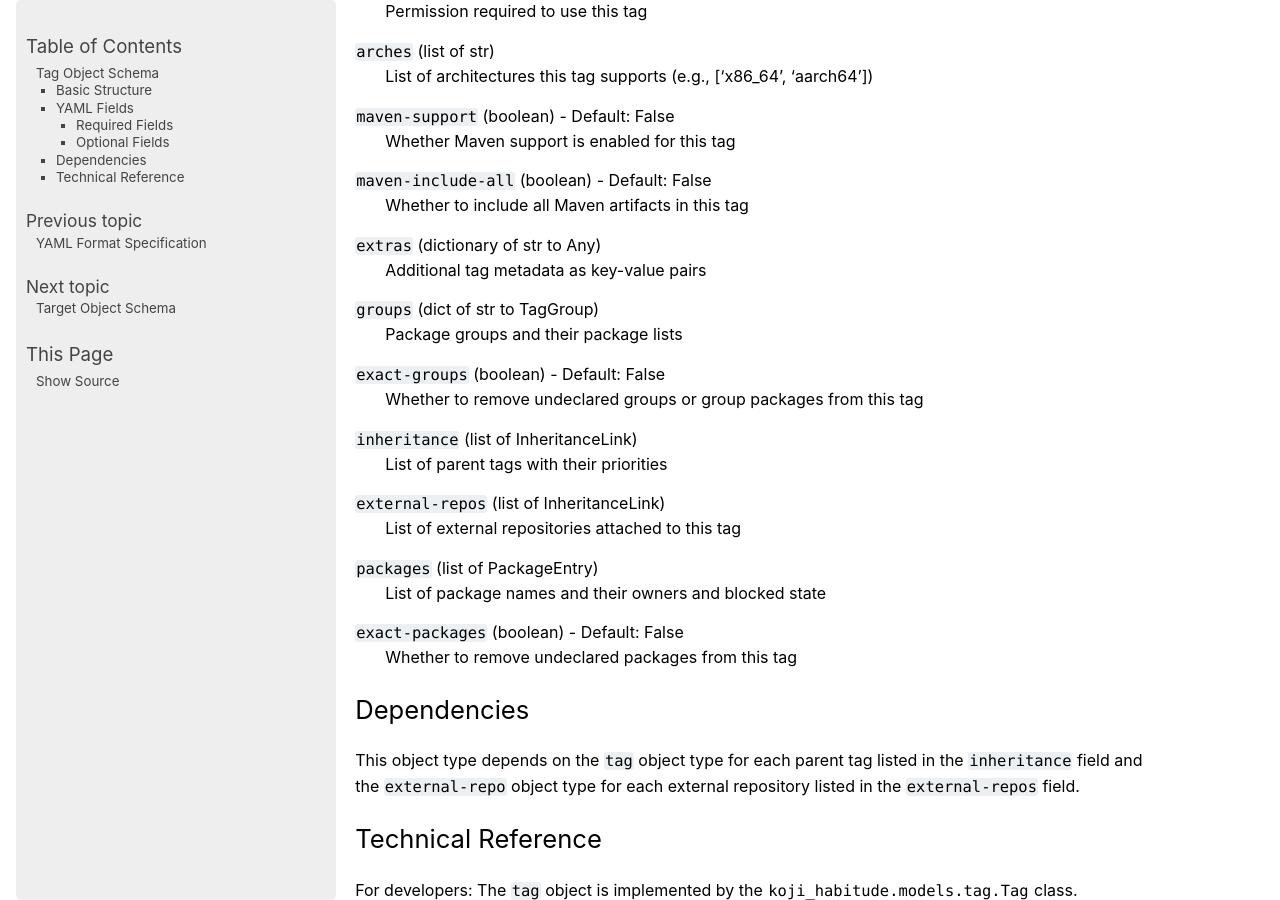
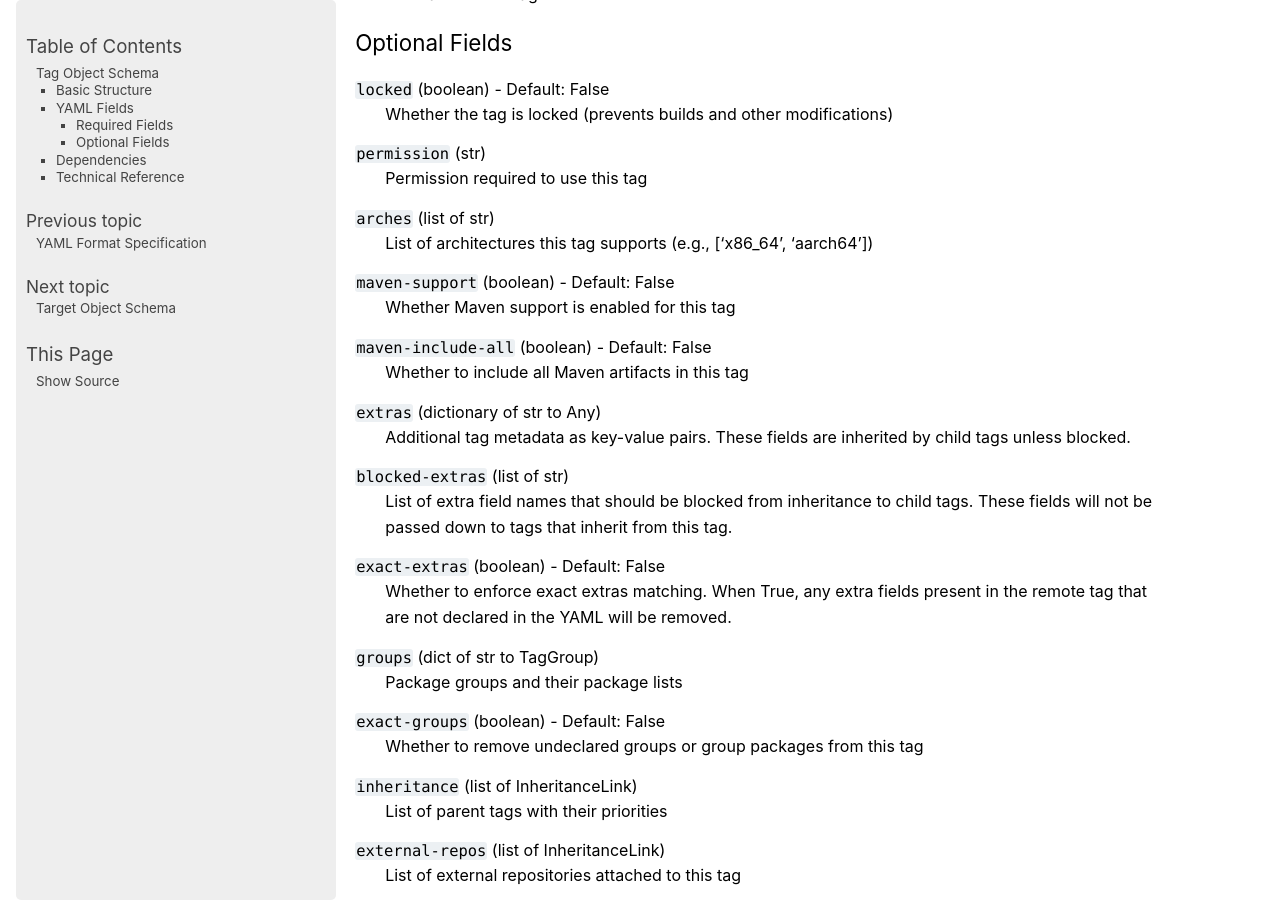
Before and after one commit to obriencj/koji-habitude, a Sphinx documentation site: the page built from docs/yaml_format/tag.rst, in a window 1280 px wide and 900 px high, scrolled down 1708 px. Built offline with Sphinx 7.4.7, drawn with Linux system fonts in a browser that asks for light colours; some of the changed text lies outside the part shown.

Commit message:
more extras

```diff
--- a/docs/yaml_format/tag.rst
+++ b/docs/yaml_format/tag.rst
@@ -35,6 +35,15 @@ Basic Structure
    # Additional tag metadata as key-value pairs
    extras:
      description: "My tag description"
+     build_requires: "special-build-requirements"
+
+   # List of extra fields that should be blocked from inheritance
+   blocked-extras:
+     - sensitive-data
+     - internal-notes
+
+   # Whether to enforce exact extras matching (removes undeclared extras)
+   exact-extras: false
 
    # Package groups and their package lists. This is used to generate
    # the yum groups if this tag or one of its children is used as a
@@ -100,7 +109,13 @@ Optional Fields
    Whether to include all Maven artifacts in this tag
 
 ``extras`` (dictionary of str to Any)
-   Additional tag metadata as key-value pairs
+   Additional tag metadata as key-value pairs. These fields are inherited by child tags unless blocked.
+
+``blocked-extras`` (list of str)
+   List of extra field names that should be blocked from inheritance to child tags. These fields will not be passed down to tags that inherit from this tag.
+
+``exact-extras`` (boolean) - Default: False
+   Whether to enforce exact extras matching. When True, any extra fields present in the remote tag that are not declared in the YAML will be removed.
 
 ``groups`` (dict of str to TagGroup)
    Package groups and their package lists
```
